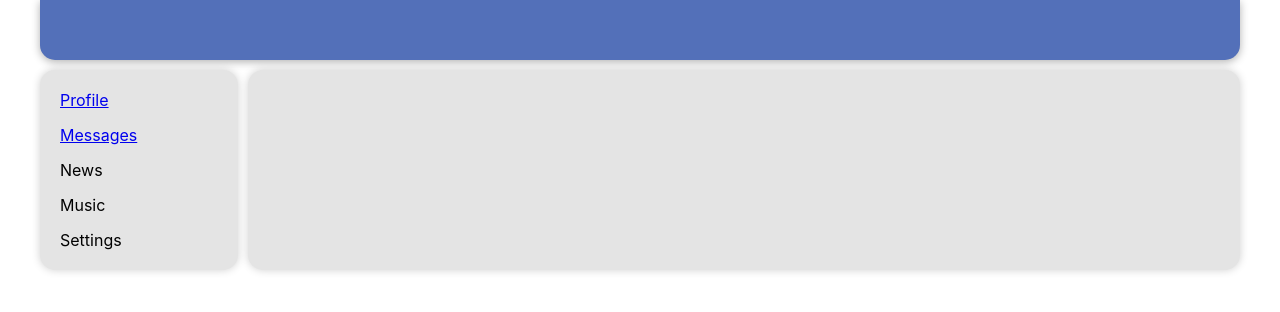
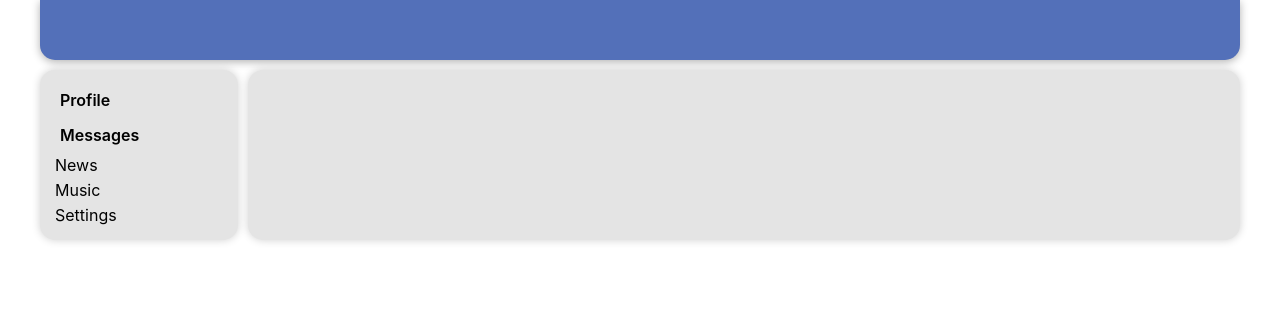
Before and after one commit to Endy-Guff/samurai-way, a React (Create React App) app: page / in a window 1280 px wide. Shown: the top 312 px of the page. Built offline with nearby package versions, Linux system fonts and the light colour scheme.

Commit message:
20 lesson

```diff
--- a/src/components/Navbar/Navbar.module.css
+++ b/src/components/Navbar/Navbar.module.css
@@ -16,13 +16,22 @@
     gap: 5px;
 }
 
-.nav_item{
+.nav_item a{
+    color: #000;
+    font-weight: 600;
+    text-decoration: none;
+
+    display: block;
     padding: 5px;
     cursor: pointer;
     border-radius: 10px;
     transition: background .3s;
 }
 
-.nav_item:hover{
+.nav_item a:hover{
+    background: #e0e0e0;
+}
+
+.nav_item a.active{
     background: #D9D9D9;
 }
--- a/src/components/Navbar/Navbar.tsx
+++ b/src/components/Navbar/Navbar.tsx
@@ -1,11 +1,12 @@
 import React from 'react';
 import s from './Navbar.module.css'
+import {NavLink} from "react-router-dom";
 
 export function Navbar(){
     return <nav className={s.nav}>
     <ul className={s.nav_list}>
-      <li className={s.nav_item}><a href="/Profile">Profile</a></li>
-      <li className={s.nav_item}><a href="/Messages">Messages</a></li>
+      <li className={s.nav_item}><NavLink to="/Profile" className = { navData => navData.isActive ? s.active : s.item }>Profile</NavLink></li>
+      <li className={s.nav_item}><NavLink to="/Messages" className = { navData => navData.isActive ? s.active : s.item }>Messages</NavLink></li>
       <li className={s.nav_item}>News</li>
       <li className={s.nav_item}>Music</li>
       <li className={s.nav_item}>Settings</li>
```
